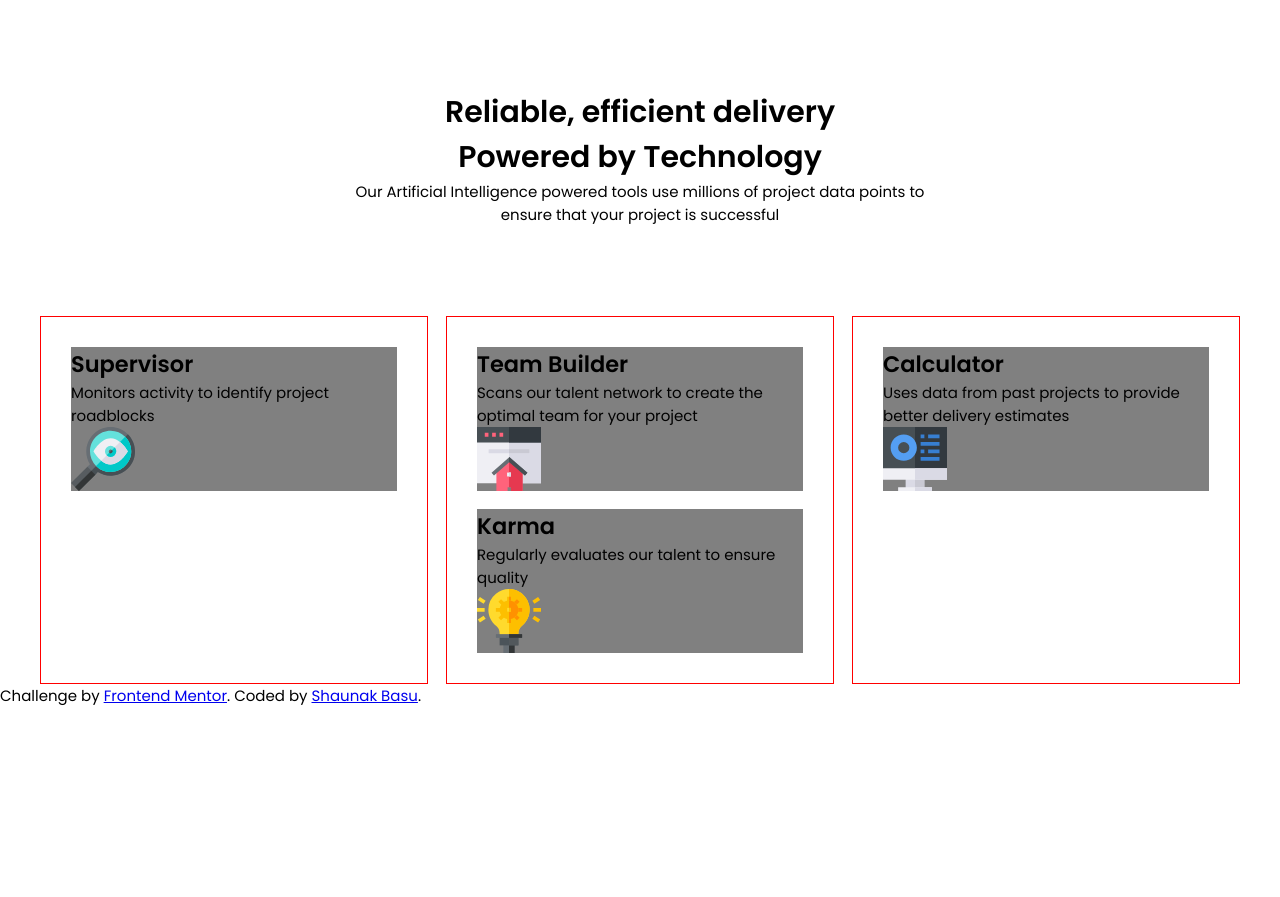
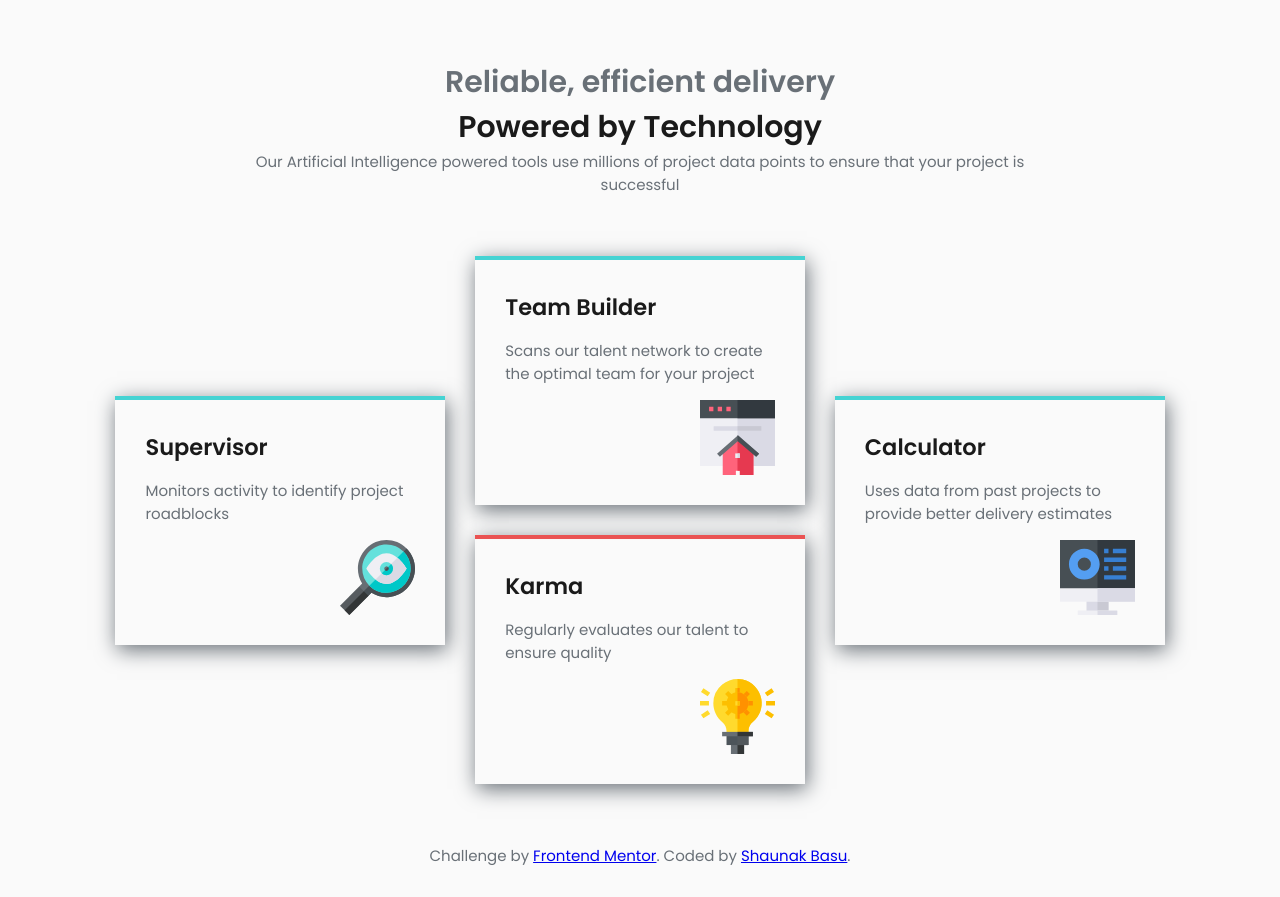
Before and after one commit to basushaunak/four-card-front-end-mentor, a plain HTML site: page index.html in a window 1280 px wide. Before the commit the page ends 800 px from the top, so only its background shows below. Drawn offline with Linux system fonts and the light colour scheme.

Commit message:
Completed

```diff
--- /dev/null
+++ b/css/style.css
@@ -0,0 +1,159 @@
+/* ## Colors
+
+### Primary
+
+- Red: hsl(0, 78%, 62%)
+- Cyan: hsl(180, 62%, 55%)
+- Orange: hsl(34, 97%, 64%)
+- Blue: hsl(212, 86%, 64%)
+
+### Neutral
+
+- Grey 500: hsl(234, 12%, 34%)
+- Grey 400: hsl(212, 6%, 44%)
+- White: hsl(0, 0%, 100%)
+
+## Typography
+
+### Body Copy
+
+- Font size: 15px
+
+### Fonts
+
+- Family: [Poppins](https://fonts.google.com/specimen/Poppins)
+- Weights: 200, 400, 600
+
+
+
+*/
+
+:root{
+    --color-red: hsl(0, 78%, 62%) ;
+    --color-cyan: hsl(180, 62%, 55%) ;
+    --color-orange: hsl(34, 97%, 64%) ;
+    --color-blue: hsl(212, 86%, 64%) ;
+    --top-border-color: black;
+
+
+    --color-grey: hsl(234, 12%, 34%) ;
+    --color-light-grey: hsl(212, 6%, 44%) ;
+    --color-white: hsl(0, 0%, 100%) ;
+    --color-background: hsl(0, 0%, 98%);
+    --color-lite-black: hsl(0, 0%, 10%);
+
+    --font-list: "Poppins", system-ui;
+    --font-lite: 200;
+    --font-normal: 400;
+    --font-bold: 600;
+    font-size: 0.9375rem;
+}
+
+
+html{
+    font-family: var(--font-list);
+}
+
+*, *::before, *::after{
+    margin: 0;
+    padding: 0;
+    box-sizing: border-box;
+}
+
+body{
+    background-color: var(--color-background);
+    color: var(--color-light-grey);
+}
+
+img{
+    width: 100%;
+    display: block;
+    margin: 0;
+    padding: 0;
+    object-fit: cover;
+}
+
+
+.wrapper-header{
+    max-width: 800px;
+    margin-inline: auto;
+    padding-block: 4rem;
+    width: 80%;
+}
+
+.heading{
+    color: var(--color-light-grey);
+    text-align: center;
+}
+
+.heading-dark{
+    color: var(--color-lite-black);
+}
+
+.heading-description{
+    text-align: center;
+}
+
+.wrapper{
+    width: fit-content;
+    margin-inline: auto;
+}
+
+.icons{
+    width: 75px;
+    height: auto;
+    align-self: end;
+}
+
+.card-grid{
+    display: grid;
+    gap: 2rem;
+}
+
+.col{
+    display: grid;
+    gap: 2rem;
+}
+
+.card{
+    /* border: 2px solid red; */
+    width: 35ch;
+    padding: 2rem;
+    display: flex;
+    flex-direction: column;
+    gap: 1rem;
+    border-top: 4px solid var(--top-border-color);
+    box-shadow: 2px 5px 20px  var(--color-light-grey);
+}
+
+.card:nth-child(1){
+    --top-border-color: var(--color-cyan);
+}
+
+.card:nth-child(2){
+    --top-border-color: var(--color-red);
+}
+
+.card:nth-child(3){
+    --top-border-color: var(--color-orange);
+}
+
+.card:nth-child(4){
+    --top-border-color: var(--color-blue);
+}
+
+.card-title{
+    color: var(--color-lite-black);
+}
+
+.footer{
+    margin-block-start: 4rem;
+    margin-block-end: 2rem;
+    text-align: center;
+}
+@media  screen and  (min-width: 900px){
+    .card-grid{
+        grid-template-columns: 1fr 1fr 1fr;
+        align-items: center;
+    }
+}
--- a/index.html
+++ b/index.html
@@ -12,46 +12,52 @@
   <link rel="preconnect" href="https://fonts.googleapis.com">
   <link rel="preconnect" href="https://fonts.gstatic.com" crossorigin>
   <link href="https://fonts.googleapis.com/css2?family=Poppins:wght@200;400;600&display=swap" rel="stylesheet">
-  <link rel="stylesheet" href="style.css">
+  <link rel="stylesheet" href="./css/style.css">
 </head>
 <body>
   <header class="wrapper-header">
-    <h1>Reliable, efficient delivery <br/><span>Powered by Technology</span></h1>
-    <p>Our Artificial Intelligence powered tools use millions of project data points to ensure that your project is successful</p>
+    <h1 class="heading">Reliable, efficient delivery <br/><span class="heading-dark">Powered by Technology</span></h1>
+    <p class="heading-description">Our Artificial Intelligence powered tools use millions of project data points to ensure that your project is successful</p>
   </header>
   <main>
-    <div class="wrapper">
-      <div class="card-grid">
+    <div class="wrapper card-grid">
         <div class="col">
           <div class="card">
-            <h2>Supervisor</h2>
-            Monitors activity to identify project roadblocks
-            <img src="./images/icon-supervisor.svg" alt="">
+            <h2 class="card-title">Supervisor</h2>
+            <p class="card-text">Monitors activity to identify project roadblocks</p>
+            <div class="icons">
+              <img src="./images/icon-supervisor.svg" alt="">
+            </div>
           </div>
         </div>
         <div class="col">
           <div class="card">
-            <h2>Team Builder</h2>
-            Scans our talent network to create the optimal team for your project
-            <img src="./images/icon-team-builder.svg" alt="">
+            <h2 class="card-title">Team Builder</h2>
+            <p class="card-text">Scans our talent network to create the optimal team for your project</p>
+            <div class="icons">
+              <img src="./images/icon-team-builder.svg" alt="">
+            </div>
           </div>
           <div class="card">
-            <h2>Karma</h2>
-            Regularly evaluates our talent to ensure quality
-            <img src="./images/icon-karma.svg" alt="">
+            <h2 class="card-title">Karma</h2>
+            <p class="card-text">Regularly evaluates our talent to ensure quality</p>
+            <div class="icons">
+              <img src="./images/icon-karma.svg" alt="">
+            </div>
           </div>
         </div>
         <div class="col">
           <div class="card">
-            <h2>Calculator</h2>
-            Uses data from past projects to provide better delivery estimates
-            <img src="./images/icon-calculator.svg" alt="">
+            <h2 class="card-title">Calculator</h2>
+            <p class="card-text">Uses data from past projects to provide better delivery estimates</p>
+            <div class="icons">
+              <img src="./images/icon-calculator.svg" alt="">
+            </div>
           </div>
         </div>
-      </div>
     </div>
   </main>
-  <footer>
+  <footer class="footer">
     <p class="attribution">
       Challenge by <a href="https://www.frontendmentor.io?ref=challenge">Frontend Mentor</a>.
       Coded by <a href="#">Shaunak Basu</a>.
```
